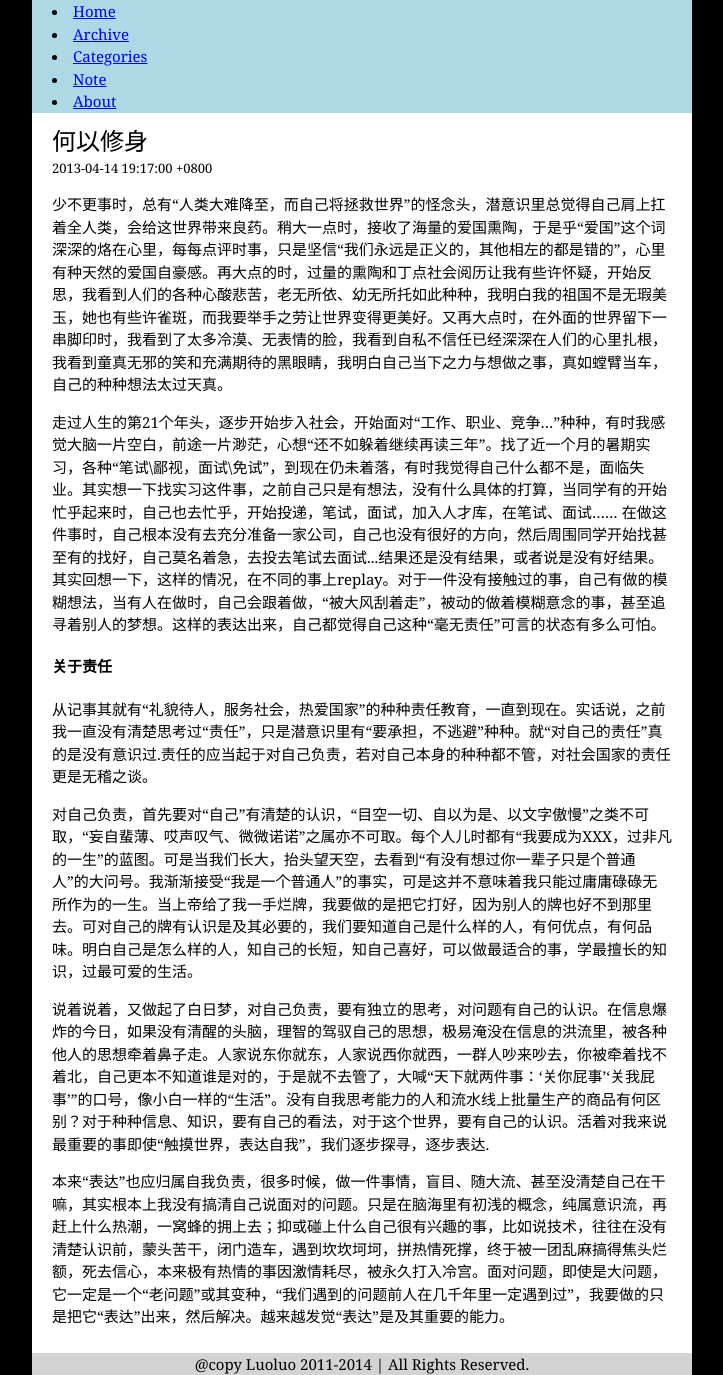
After one commit to luoluo/last-blog, a Flask app: page /archives/1 in a window 1280 px wide. The commit adds this page. Shown: the whole page, without its empty margins (278-1001 px from the left). Run offline with Flask 2, Linux system fonts and the light colour scheme.

Commit message:
add more template && update css

```diff
--- a/main.py
+++ b/main.py
@@ -2,25 +2,40 @@ import flask
 from flask import Flask
 from flask import request
 from flask import render_template
+from flask import url_for
+from flask import redirect
 
 app = Flask(__name__)
 
 @app.route("/about")
 def about():
-    return render_template("about.html")
+    # return render_template("about.html")
+    return redirect(url_for("construct"))
 
+@app.route("/archives/")
+def archives():
+    return render_template("archives.html")
 
-@app.route("/test_render")
-def test_render():
-    return render_template("hello.html")
+@app.route("/archives/<string:archive_id>")
+def archive(archive_id):
+    return render_template("post.html")
 
-@app.route("/user/<name>")
-def hello_you(name):
-    return "Hello {}!".format(name)
+@app.route("/construct")
+def construct():
+    return render_template("construct.html")
+
+@app.errorhandler(404)
+def page_not_found(e):
+    return render_template("construct.html")
+
+@app.route("/dev")
+def dev():
+    return render_template("archives.html")
 
 @app.route("/")
 def hello():
-    return render_template("index.html")
+    #return redirect(url_for("construct"))
+    return redirect(url_for("dev"))
 
 if __name__ == "__main__":
     app.run()
--- /dev/null
+++ b/static/css/base.css
@@ -0,0 +1,34 @@
+body {
+  font: 15px/1.5 Georgia,"Times New Roman",Times,"Hiragino Sans GB","Hiragino Kaku Gothic Pro","STXihei",Hei,SimSun,"WenQuanYi Micro Hei",sans-serif;
+  padding: 0;
+  background: black;
+  margin: auto;
+  padding: 0;
+  width: 660px;
+}
+
+#Top {
+  background: lightblue;
+  padding: 0px 20px 0px 20px;
+}
+
+#Content {
+  background: white;
+  padding: 10px 20px 10px 20px;
+}
+
+#Bottom {
+  background: lightgray;
+  padding: 0px 20px 0px 20px;
+  text-align: center;
+}
+
+.post-title {
+    /* font-size:smaller; */
+    font-size:x-large;
+}
+.post-time{
+    font-size:small;
+}
+.post-content {
+}
--- a/templates/about.html
+++ b/templates/about.html
@@ -1,4 +1,4 @@
-{% include 'ft1.html' %}
+{% include 'base.html' %}
 <html>
 <head>
 Call Me Captain...
--- /dev/null
+++ b/templates/base.html
@@ -0,0 +1,37 @@
+<!DOCTYPE html>
+<html>
+  <head>
+    <meta charset=utf-8 />
+    <!-- TODO -->
+    <title> HEADER </title>
+  </head>
+  <body>
+    <link rel="stylesheet" href="/static/css/base.css" />
+    <div id="Top">
+        <nav role="navigation">
+              <li>
+                <a href="/"> Home </a>
+              </li>
+              <li>
+                <a href="/archives"> Archive </a>
+              </li>
+              <li>
+                <a href="/categories"> Categories</a>
+              </li>
+              <li>
+                <a href="/note"> Note</a>
+              </li>
+              <li>
+                <a href="/about"> About </a>
+              </li>
+        </nav>
+    </div>
+
+    <div id="Content"> {% block content %}{% endblock %} </div>
+
+    <div id="Bottom">
+        @copy Luoluo 2011-2014 | All Rights Reserved.
+    </div>
+  </body>
+
+</html>
--- /dev/null
+++ b/templates/construct.html
@@ -0,0 +1,2 @@
+<link rel="stylesheet" href="/static/css/construct.css" />
+<img src="/static/img/u5.jpg" alt="">
--- /dev/null
+++ b/templates/post.html
@@ -0,0 +1,28 @@
+{% extends "base.html" %}
+
+{% block content %}
+
+<div class="post-top">
+    <div class="post-title"> 何以修身 </div>
+    <div class="post-time"> 2013-04-14 19:17:00 +0800 </div>
+    <!-- TODO
+    <div class="post-tag"> think </div>
+    -->
+</div>
+
+<div class="post-main">
+<div class="post-content">
+    <p>少不更事时，总有“人类大难降至，而自己将拯救世界”的怪念头，潜意识里总觉得自己肩上扛着全人类，会给这世界带来良药。稍大一点时，接收了海量的爱国熏陶，于是乎“爱国”这个词深深的烙在心里，每每点评时事，只是坚信“我们永远是正义的，其他相左的都是错的”，心里有种天然的爱国自豪感。再大点的时，过量的熏陶和丁点社会阅历让我有些许怀疑，开始反思，我看到人们的各种心酸悲苦，老无所依、幼无所托如此种种，我明白我的祖国不是无瑕美玉，她也有些许雀斑，而我要举手之劳让世界变得更美好。又再大点时，在外面的世界留下一串脚印时，我看到了太多冷漠、无表情的脸，我看到自私不信任已经深深在人们的心里扎根，我看到童真无邪的笑和充满期待的黑眼睛，我明白自己当下之力与想做之事，真如螳臂当车，自己的种种想法太过天真。   </p>
+    <p>走过人生的第21个年头，逐步开始步入社会，开始面对“工作、职业、竞争…”种种，有时我感觉大脑一片空白，前途一片渺茫，心想“还不如躲着继续再读三年”。找了近一个月的暑期实习，各种“笔试\鄙视，面试\免试”，到现在仍未着落，有时我觉得自己什么都不是，面临失业。其实想一下找实习这件事，之前自己只是有想法，没有什么具体的打算，当同学有的开始忙乎起来时，自己也去忙乎，开始投递，笔试，面试，加入人才库，在笔试、面试……  在做这件事时，自己根本没有去充分准备一家公司，自己也没有很好的方向，然后周围同学开始找甚至有的找好，自己莫名着急，去投去笔试去面试...结果还是没有结果，或者说是没有好结果。 其实回想一下，这样的情况，在不同的事上replay。对于一件没有接触过的事，自己有做的模糊想法，当有人在做时，自己会跟着做，“被大风刮着走”，被动的做着模糊意念的事，甚至追寻着别人的梦想。这样的表达出来，自己都觉得自己这种“毫无责任”可言的状态有多么可怕。   </p>
+    <h4>关于责任</h4>
+    <p>从记事其就有“礼貌待人，服务社会，热爱国家”的种种责任教育，一直到现在。实话说，之前我一直没有清楚思考过“责任”，只是潜意识里有“要承担，不逃避”种种。就“对自己的责任”真的是没有意识过.责任的应当起于对自己负责，若对自己本身的种种都不管，对社会国家的责任更是无稽之谈。  </p>
+    <p>对自己负责，首先要对“自己”有清楚的认识，“目空一切、自以为是、以文字傲慢”之类不可取，“妄自蜚薄、哎声叹气、微微诺诺”之属亦不可取。每个人儿时都有“我要成为XXX，过非凡的一生”的蓝图。可是当我们长大，抬头望天空，去看到“有没有想过你一辈子只是个普通人”的大问号。我渐渐接受“我是一个普通人”的事实，可是这并不意味着我只能过庸庸碌碌无所作为的一生。当上帝给了我一手烂牌，我要做的是把它打好，因为别人的牌也好不到那里去。可对自己的牌有认识是及其必要的，我们要知道自己是什么样的人，有何优点，有何品味。明白自己是怎么样的人，知自己的长短，知自己喜好，可以做最适合的事，学最擅长的知识，过最可爱的生活。   </p>
+    <p>说着说着，又做起了白日梦，对自己负责，要有独立的思考，对问题有自己的认识。在信息爆炸的今日，如果没有清醒的头脑，理智的驾驭自己的思想，极易淹没在信息的洪流里，被各种他人的思想牵着鼻子走。人家说东你就东，人家说西你就西，一群人吵来吵去，你被牵着找不着北，自己更本不知道谁是对的，于是就不去管了，大喊“天下就两件事：‘关你屁事’‘关我屁事’”的口号，像小白一样的“生活”。没有自我思考能力的人和流水线上批量生产的商品有何区别？对于种种信息、知识，要有自己的看法，对于这个世界，要有自己的认识。活着对我来说最重要的事即使“触摸世界，表达自我”，我们逐步探寻，逐步表达.  </p>
+    <p>本来“表达”也应归属自我负责，很多时候，做一件事情，盲目、随大流、甚至没清楚自己在干嘛，其实根本上我没有搞清自己说面对的问题。只是在脑海里有初浅的概念，纯属意识流，再赶上什么热潮，一窝蜂的拥上去；抑或碰上什么自己很有兴趣的事，比如说技术，往往在没有清楚认识前，蒙头苦干，闭门造车，遇到坎坎坷坷，拼热情死撑，终于被一团乱麻搞得焦头烂额，死去信心，本来极有热情的事因激情耗尽，被永久打入冷宫。面对问题，即使是大问题，它一定是一个“老问题”或其变种，“我们遇到的问题前人在几千年里一定遇到过”，我要做的只是把它“表达”出来，然后解决。越来越发觉“表达”是及其重要的能力。</p>
+    </div>
+</div>
+
+<div class="post-bottom">
+</div>
+
+{% endblock %}
```
Also changed, not shown: static/css/construct.css (added, +15 -0 lines), static/css/pygments.css (+6 -4 lines), templates/archives.html (added, +10 -0 lines), templates/ft1.html (deleted, +0 -45 lines), templates/index.html (+8 -0 lines).
